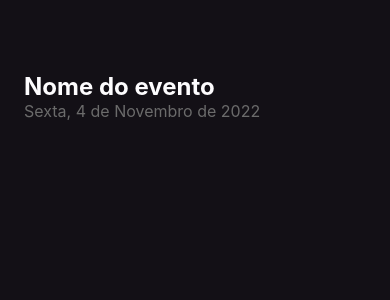
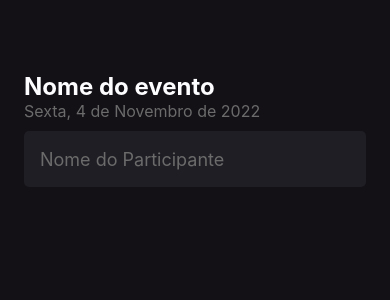
Before and after one commit to henriquepablo/react-native-imhere, a React Native app: screen / in a window 390 px wide. Shown: the top 300 px of the page. Built offline with nearby package versions, Linux system fonts and the light colour scheme.

Commit message:
feat: add input

```diff
--- a/src/screens/Home/index.tsx
+++ b/src/screens/Home/index.tsx
@@ -1,4 +1,4 @@
-import { SafeAreaView, Text, View } from "react-native";
+import { SafeAreaView, Text, TextInput, View } from "react-native";
 import { styles } from "./styles";
 
 function Home() {
@@ -11,6 +11,12 @@ function Home() {
             <Text style={styles.eventDate}>
                 Sexta, 4 de Novembro de 2022
             </Text>
+
+            <TextInput style={styles.input}
+                placeholder="Nome do Participante"
+                placeholderTextColor={"#6b6b6b"}
+                keyboardType="email-address"
+            />
         </View>
     );
 }
--- a/src/screens/Home/styles.ts
+++ b/src/screens/Home/styles.ts
@@ -15,5 +15,14 @@ export const styles = StyleSheet.create({
     eventDate: {
         color: "#6b6b6b",
         fontSize: 16,
+    },
+    input: {
+        backgroundColor: "#1f1e25",
+        height: 56,
+        borderRadius: 5,
+        color: "#FDFCFE",
+        padding: 16,
+        fontSize: 18,
+        marginTop: 10
     }
 });
```
